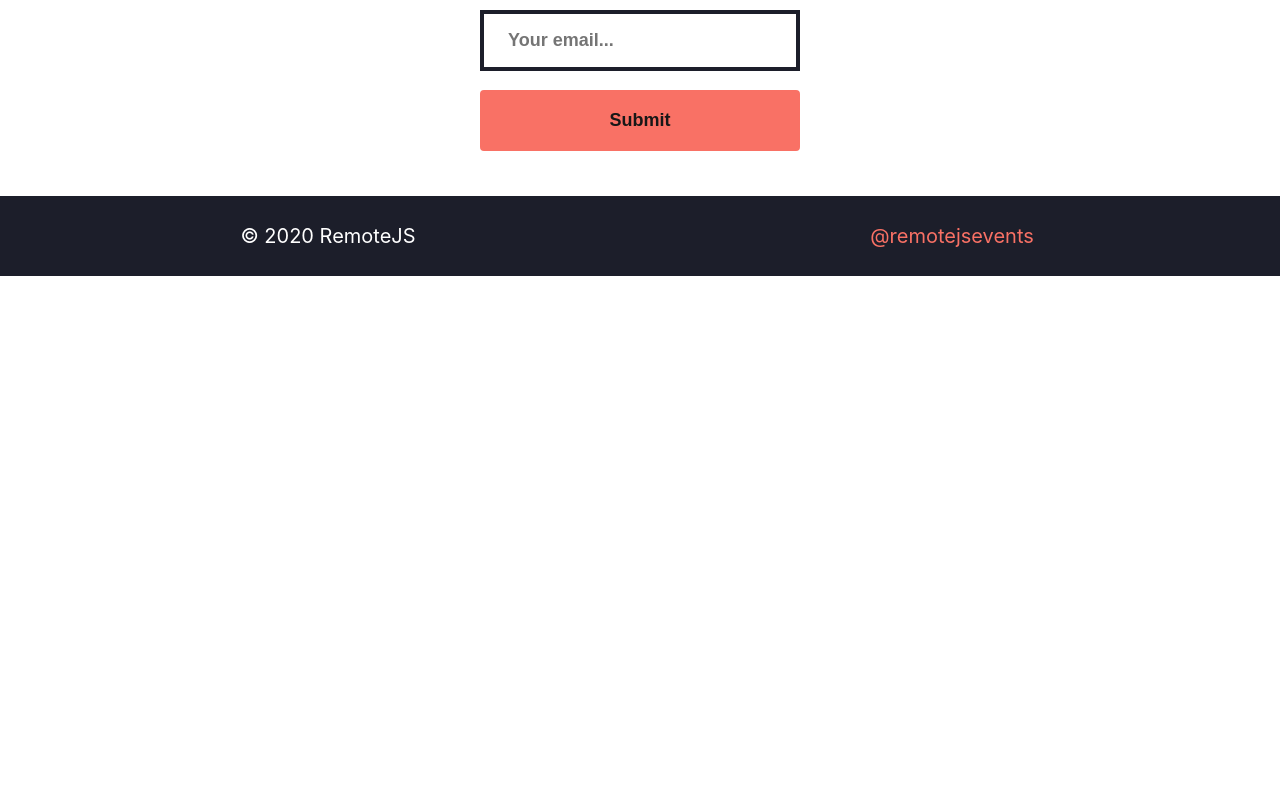
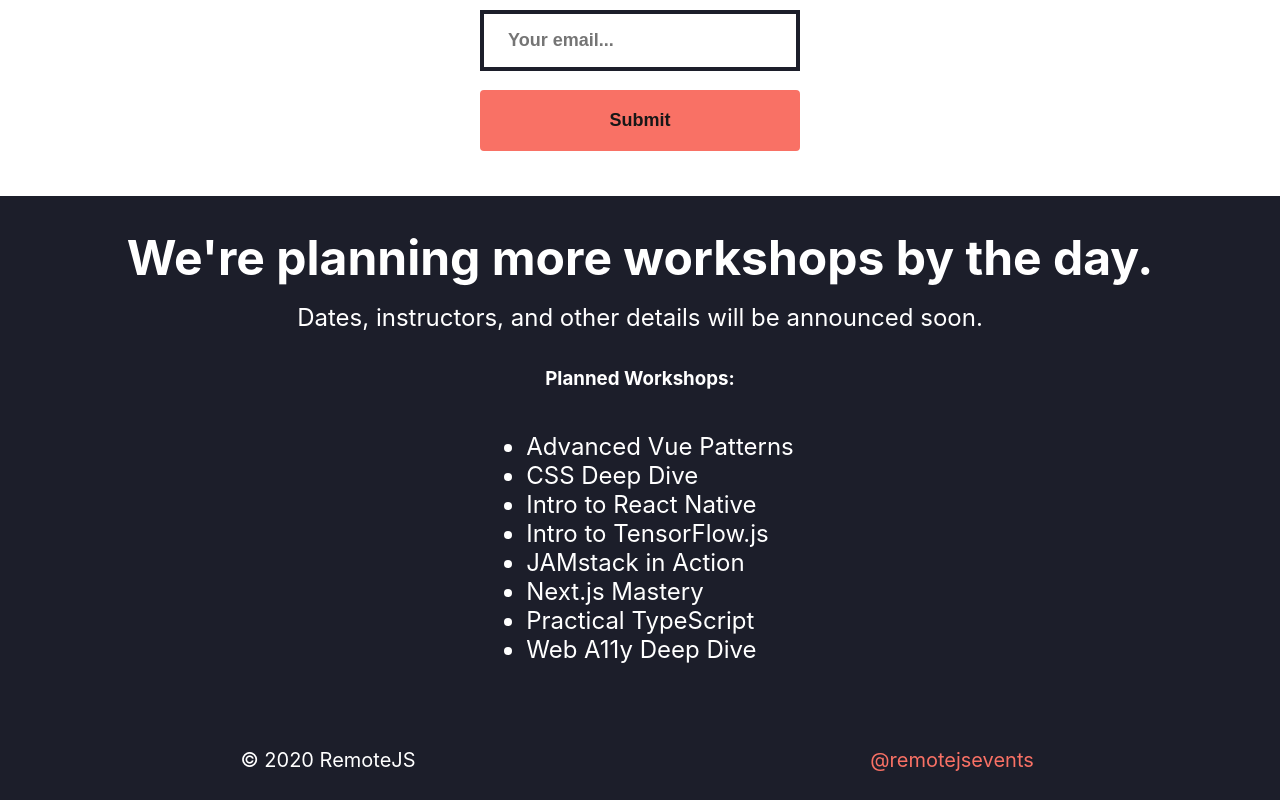
Before and after one commit to jchiatt/remotejs.io, a Next.js app: page / in a window 1280 px wide. Shown: the part 678-1478 px from the top of the page. Before the commit the page ends 954 px from the top, so only its background shows below. Built offline with nearby package versions, Linux system fonts and the light colour scheme.

Commit message:
feat: add planned workshops section

```diff
--- /dev/null
+++ b/components/PlannedWorkshops.js
@@ -0,0 +1,55 @@
+import styled from 'styled-components';
+
+const Container = styled.div`
+  display: flex;
+  flex-direction: column;
+  justify-content: center;
+  align-items: center;
+  min-height: calc(100vh - 28rem);
+  background-color: ${({ theme }) => theme.colors.secondary};
+  padding: 2rem 1rem;
+  color: ${({ theme }) => theme.colors.white};
+
+  h2 {
+    margin: 0;
+    font-size: 2rem;
+  }
+
+  p {
+    margin: 1rem 0;
+    font-size: 1.125rem;
+  }
+
+  @media screen and (min-width: ${({ theme }) => theme.breakpoints.sm}) {
+    padding: 2rem 1.5rem;
+
+    h2 {
+      font-size: 3rem;
+    }
+
+    p,
+    ul {
+      font-size: 1.5rem;
+    }
+  }
+`;
+
+export default function PlannedWorkshops() {
+  return (
+    <Container>
+      <h2>We're planning more workshops by the day.</h2>
+      <p>Dates, instructors, and other details will be announced soon.</p>
+      <h3>Planned Workshops:</h3>
+      <ul>
+        <li>Advanced Vue Patterns</li>
+        <li>CSS Deep Dive</li>
+        <li>Intro to React Native</li>
+        <li>Intro to TensorFlow.js</li>
+        <li>JAMstack in Action</li>
+        <li>Next.js Mastery</li>
+        <li>Practical TypeScript</li>
+        <li>Web A11y Deep Dive</li>
+      </ul>
+    </Container>
+  );
+}
--- a/pages/index.js
+++ b/pages/index.js
@@ -3,6 +3,7 @@ import Header from '../components/Header';
 import Footer from '../components/Footer';
 import Hero from '../components/Hero';
 import NewsletterSignup from '../components/NewsletterSignup';
+import PlannedWorkshops from '../components/PlannedWorkshops';
 
 export default function HomePage() {
   return (
@@ -16,6 +17,7 @@ export default function HomePage() {
       <main>
         <Hero />
         <NewsletterSignup />
+        <PlannedWorkshops />
       </main>
 
       <Footer />
```
